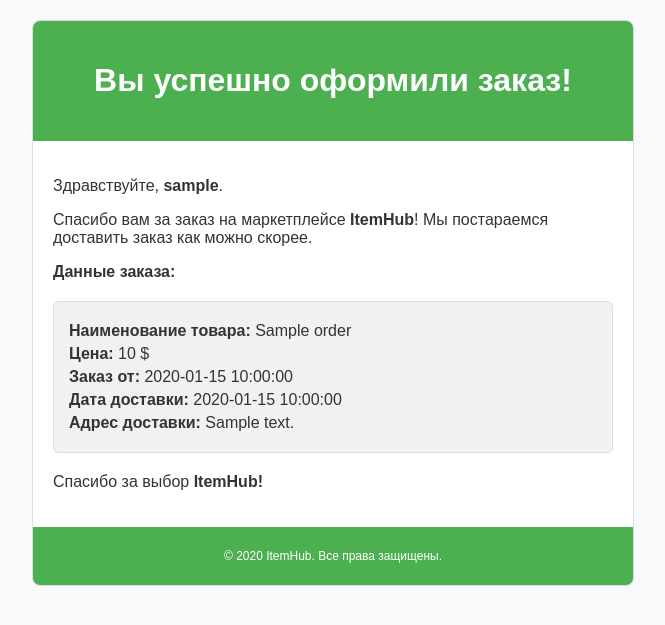
After one commit to dehorik/marketplace, a FastAPI app: template frontend/templates/order_creation_letter.html in a window 1280 px wide. The commit adds this page. Shown: the top 625 px of the page, without its empty margins (307-972 px from the left). Run offline with FastAPI, Linux system fonts and the light colour scheme; the template is opened without the code that fills it: most values are stand-ins (such as "Sample title", 1, 10 or a date in 2020); parts of the project's set-up code (start-up, migrations or seed data) failed here and were passed over.

Commit message:
создал систему для отправки писем о заказе

```diff
--- a/frontend/templates/email_verification.html
+++ b/frontend/templates/email_verification.html
@@ -1,5 +1,5 @@
 <!DOCTYPE html>
-<html lang="en">
+<html lang="ru">
 <head>
     <meta charset="UTF-8">
     <meta name="viewport" content="width=device-width, initial-scale=1.0">
@@ -12,7 +12,6 @@
 <header>
     <a href="/"><img src="/static/img/favicon.svg"></a>
 </header>
-
 <div class="container">
     <div class="title">Проверка почты для ItemHub</div>
     <div class="message"></div>
--- a/frontend/templates/email_verification_letter.html
+++ b/frontend/templates/email_verification_letter.html
@@ -3,7 +3,7 @@
 <head>
     <meta charset="UTF-8">
     <meta name="viewport" content="width=device-width, initial-scale=1.0">
-    <title>Подтверждение почты</title>
+    <title>ItemHub</title>
     <style>
         .container {
             font-family: Arial, sans-serif;
@@ -69,7 +69,7 @@
         <p>Если вы не запрашивали это действие, просто проигнорируйте это письмо.</p>
     </div>
     <div class="footer">
-        <p>&#169; 2024 ItemHub. Все права защищены.</p>
+        <p>&#169; {{year}} ItemHub. Все права защищены.</p>
     </div>
 </div>
 </body>
--- /dev/null
+++ b/frontend/templates/order_creation_letter.html
@@ -0,0 +1,81 @@
+<!DOCTYPE html>
+<html lang="ru">
+<head>
+    <meta charset="UTF-8">
+    <meta name="viewport" content="width=device-width, initial-scale=1.0">
+    <title>ItemHub</title>
+    <style>
+        body {
+            font-family: Arial, sans-serif;
+            color: #333;
+            background-color: #f8f9fa;
+            padding: 0;
+            margin: 0;
+        }
+
+        .container {
+            width: 100%;
+            max-width: 600px;
+            margin: 20px auto;
+            background-color: #ffffff;
+            border: 1px solid #ddd;
+            border-radius: 8px;
+            overflow: hidden;
+        }
+
+        .header {
+            background-color: #4CAF50;
+            color: #ffffff;
+            padding: 20px;
+            text-align: center;
+        }
+
+        .content {
+            padding: 20px;
+        }
+
+        .footer {
+            background-color: #4CAF50;
+            color: #ffffff;
+            text-align: center;
+            padding: 10px;
+            font-size: 12px;
+        }
+
+        .order-details {
+            margin: 20px 0;
+            padding: 15px;
+            background-color: #f1f1f1;
+            border: 1px solid #ddd;
+            border-radius: 5px;
+        }
+
+        .order-details p {
+            margin: 5px 0;
+        }
+    </style>
+</head>
+<body>
+<div class="container">
+    <div class="header">
+        <h1>Вы успешно оформили заказ!</h1>
+    </div>
+    <div class="content">
+        <p>Здравствуйте, <b>{{order.username}}</b>.</p>
+        <p>Спасибо вам за заказ на маркетплейсе <b>ItemHub</b>! Мы постараемся доставить заказ как можно скорее.</p>
+        <p><b>Данные заказа:</b></p>
+        <div class="order-details">
+            <p><b>Наименование товара:</b> {{order.product_name}}</p>
+            <p><b>Цена:</b> {{order.product_price}} $</p>
+            <p><b>Заказ от:</b> {{order.date_start}}</p>
+            <p><b>Дата доставки:</b> {{order.date_end}}</p>
+            <p><b>Адрес доставки:</b> {{order.delivery_address}}</p>
+        </div>
+        <p>Спасибо за выбор <b>ItemHub!</b></p>
+    </div>
+    <div class="footer">
+        <p>&copy; {{year}} ItemHub. Все права защищены.</p>
+    </div>
+</div>
+</body>
+</html>
```
Also changed, not shown: app/core/database/order_dao.py (+22 -0 lines), app/core/tasks/__init__.py (+5 -3 lines), app/core/tasks/models.py (+11 -0 lines), app/core/tasks/tasks.py (+47 -9 lines), app/entities/orders/dependencies.py (+7 -2 lines), app/entities/users/dependencies.py (+5 -2 lines).
